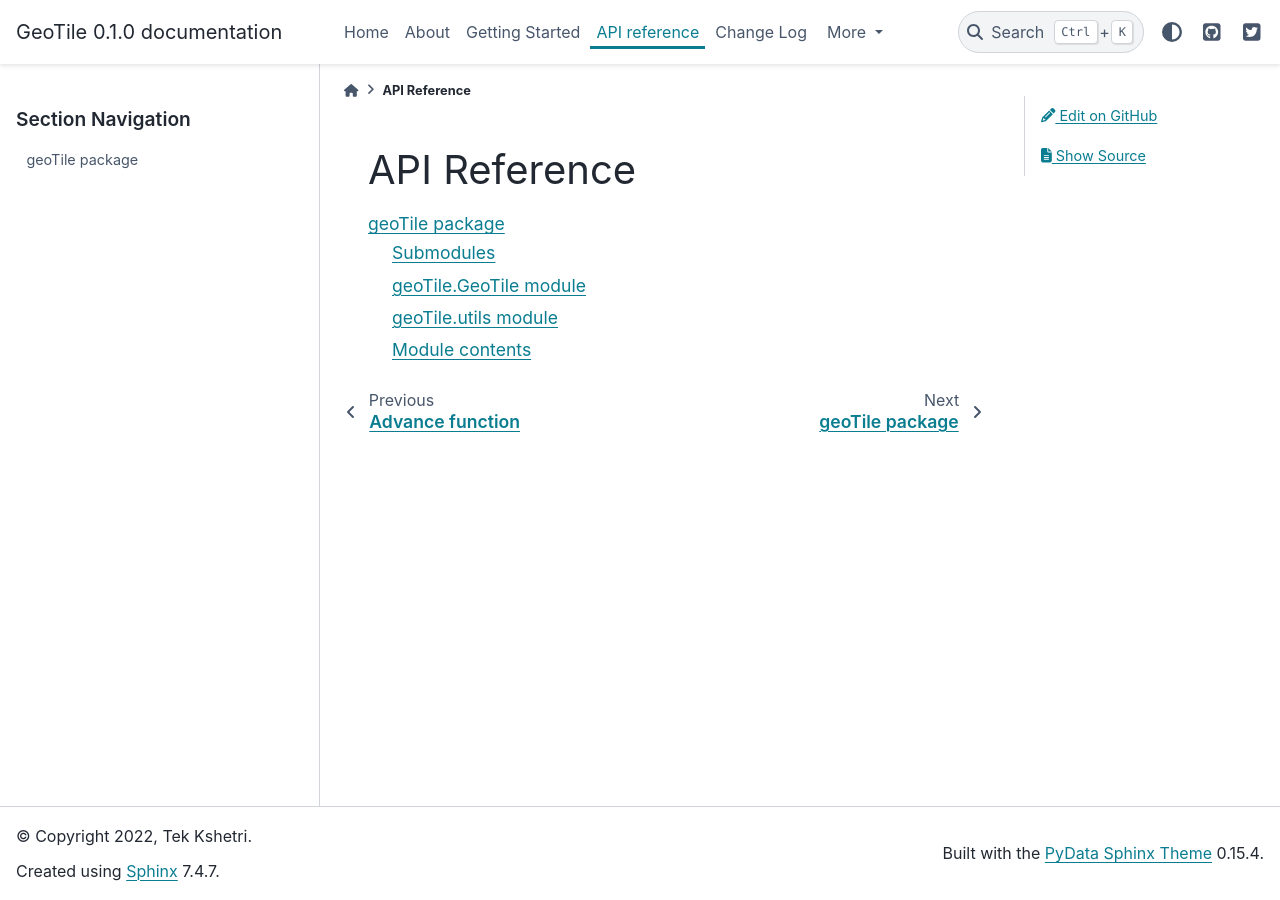
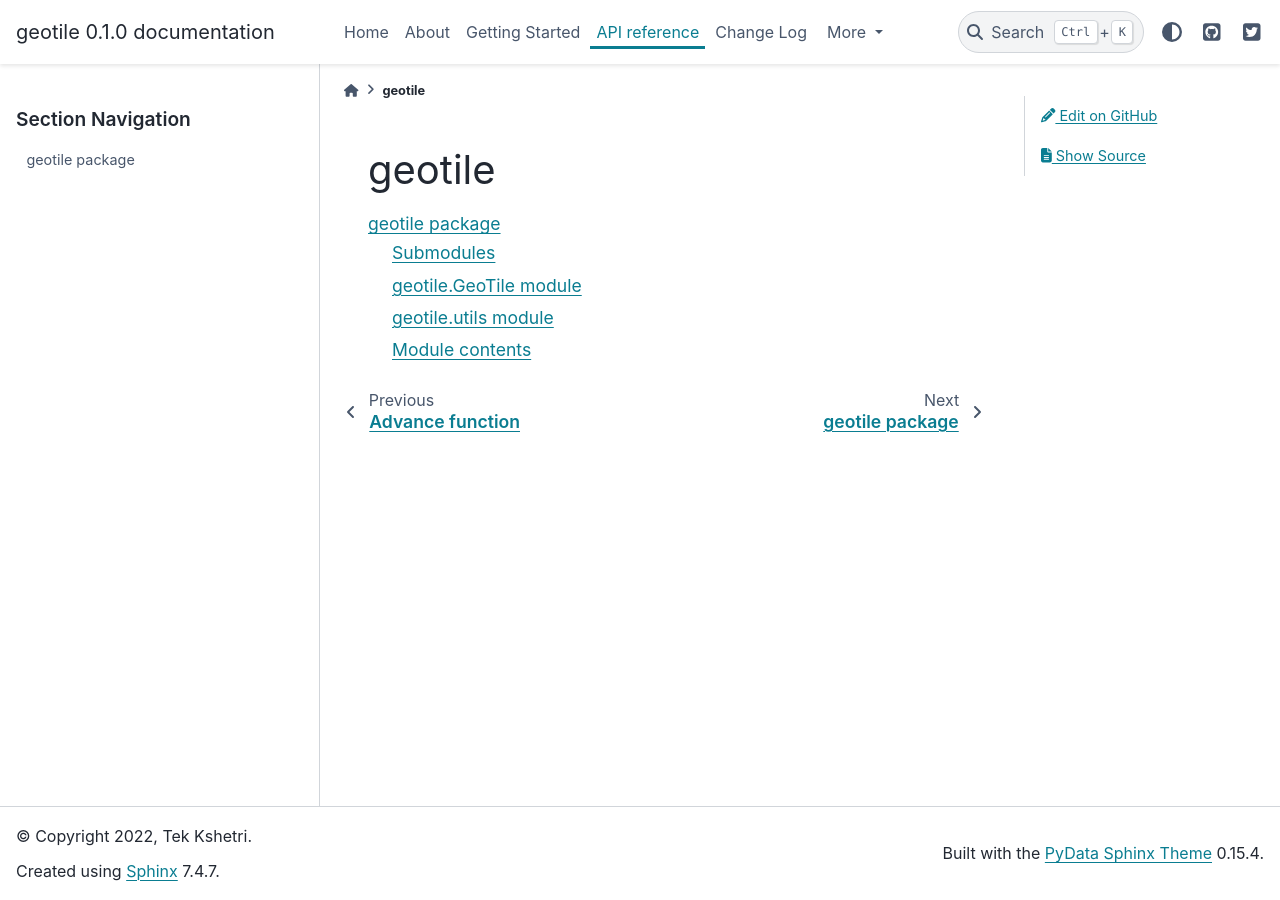
Before and after one commit to osgeonepal/geotile, a Sphinx documentation site: the page built from docs/source/reference/modules.rst, in a window 1280 px wide. Built offline with Sphinx 7.4.7 and the PyData theme 0.15.4, drawn with Linux system fonts in a browser that asks for light colours.

Commit message:
docs updated

```diff
--- a/docs/source/conf.py
+++ b/docs/source/conf.py
@@ -18,7 +18,7 @@ sys.path.insert(0, os.path.abspath('../..'))
 
 # -- Project information -----------------------------------------------------
 
-project = 'GeoTile'
+project = 'geotile'
 copyright = '2022, Tek Kshetri'
 author = 'Tek Kshetri'
 
@@ -32,9 +32,6 @@ release = '0.1.0'
 # extensions coming with Sphinx (named 'sphinx.ext.*') or your custom
 # ones.
 extensions = [
-    "IPython.sphinxext.ipython_console_highlighting",
-    "IPython.sphinxext.ipython_directive",
-    "sphinx_gallery.load_style",
     "sphinx.ext.autosummary",
     "sphinx.ext.intersphinx",
     "sphinx.ext.autodoc",
--- a/docs/source/reference/modules.rst
+++ b/docs/source/reference/modules.rst
@@ -1,7 +1,7 @@
-API Reference
-=============
+geotile
+=======
 
 .. toctree::
    :maxdepth: 4
 
-   geoTile
+   geotile
```
Also changed, not shown: docs/source/reference/geotile.rst (renamed from docs/source/reference/geoTile.rst, +6 -6 lines).
